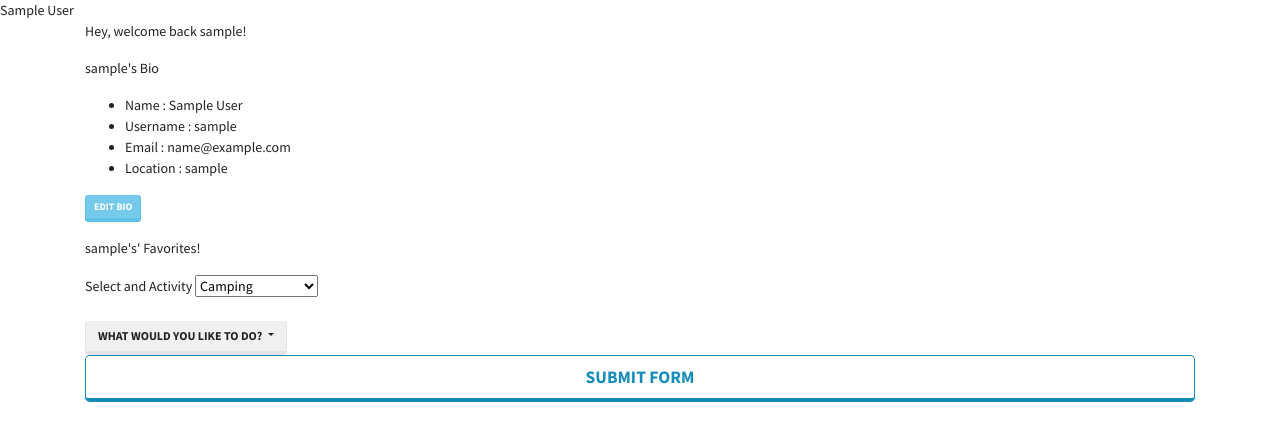
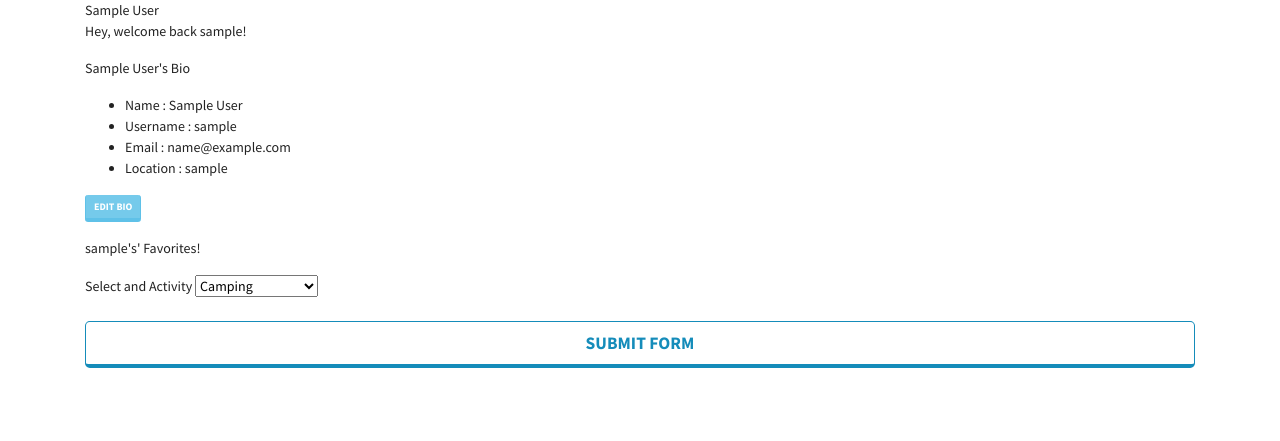
Before and after one commit to smackin/findyourfun, a Flask app: page /user/1 in a window 1280 px wide. Shown: the part 168-609 px from the top of the page. Run offline with Flask 2, Linux system fonts and the light colour scheme; the visitor is signed in with stand-in values (Sample User, id 1); data comes from the database, SQL or seed files in the repository; some libraries are stand-ins or nearby versions.

Commit message:
updated tempates for user and form submission for parks route + activity

```diff
--- a/app.py
+++ b/app.py
@@ -1,7 +1,7 @@
 from crypt import methods
 from flask import Flask, render_template, flash ,get_flashed_messages, redirect, session, g, request
 from flask_sqlalchemy import SQLAlchemy
-from models import db, connect_db, User
+from models import db, connect_db, User, apiKey
 from flask_debugtoolbar import DebugToolbarExtension
 from forms import UserForm, LogInForm, DropDownForm
 import requests as API_request
@@ -40,7 +40,7 @@ def login():
 
         if user:
             session['user_id'] = user.id #keep user logged in
-        return redirect('/<int:user_id>')
+        return redirect('/user/<int:uid>')
 
     else:
         form.username.errors = ["incorrect name/ password"]
@@ -100,12 +100,17 @@ def edit_user(uid):
         return redirect('/user')
     return render_template("edituser.html", form=form)
 
+@app.route('/activity', methods=['POST'])
+def activity():
+    result = request.form
+    print(result)
+    print('TEST')
 
 
 @app.route('/park', methods =['GET'])
 def display_parks():
     """display park data based on search term"""
-    url = "https://developer.nps.gov/api/v1/activities/parks?id=24380E3F-AD9D-4E38-BF13-C8EEB21893E7&api_key=b5SPZ9bRhqC2LZDBW0bvZjLlojSTZXCDSTctBS54"
+    url = f"https://developer.nps.gov/api/v1/activities/parks?id=24380E3F-AD9D-4E38-BF13-C8EEB21893E7&api_key={apiKey}"
 
     payload={}
     headers = {}
--- a/models.py
+++ b/models.py
@@ -7,6 +7,8 @@ from flask_bcrypt import Bcrypt
 db = SQLAlchemy()
 
 bcrypt = Bcrypt()
+
+apiKey = 'b5SPZ9bRhqC2LZDBW0bvZjLlojSTZXCDSTctBS54'
 
 class User(db.Model):
     """Site User"""
--- a/templates/base.html
+++ b/templates/base.html
@@ -4,7 +4,7 @@
   <meta charset="UTF-8">
   <meta name="viewport" content="width=device-width, initial-scale=1.0">
   <meta http-equiv="X-UA-Compatible" content="ie=edge">
-  <title>Find Your Fun</title>
+  <title>{% block title %} {%endblock%} </title>
   <link rel="stylesheet" href="https://stackpath.bootstrapcdn.com/bootswatch/4.1.3/lumen/bootstrap.css">
 </head>
 <body>
--- a/templates/login.html
+++ b/templates/login.html
@@ -20,7 +20,7 @@
 
     {% endfor %}
 
-    <button action="{{user_id}} type="submit">Submit</button>
+    <button action="/user/user_id" type="submit">Submit</button>
 </form>
 
 {% endblock %}
--- a/templates/userdetail.html
+++ b/templates/userdetail.html
@@ -1,16 +1,15 @@
 {% extends 'base.html'%}
 {% block content %}
-
-{% block title %}
-{{user.name}}
-{% endblock %}
+<div class="container">
+{% block title %}{{user.name}}{% endblock %}
+</div>
 <div class="container">
     <blockquote>
         {{user.greeting()}}
     </blockquote>
 </div>
     <div class="container">
-        <p>{{user.username}}'s Bio</p>
+        <p>{{user.name}}'s Bio</p>
     <ul>
         <li> Name : {{user.name}} </li>
         <!-- <li> ID : {{user.id}} </li> -->
@@ -26,7 +25,7 @@
         <!-- Create UL of all users favorites -->
     </div>
     <div class="container">
-    <form id="search_form" method="POST">
+    <form action="activity" id="search_form" method="POST">
         <!-- Display form with Field to search Term for Park API  -->
         {{ form.hidden_tag() }} <!--add type=hidden form fields -->
 
@@ -43,22 +42,9 @@
         </p>
         {% endfor %}
 
-        <div class="dropdown">
-            <button class="btn btn-secondary dropdown-toggle" type="button" id="dropdownMenu2" data-toggle="dropdown" aria-haspopup="true" aria-expanded="false">
-            What would you like to do?
-            </button>
-            <div class="dropdown-menu" aria-labelledby="dropdownMenu2">
-            <button class="dropdown-item" type="button">Camping</button>
-            <button class="dropdown-item" type="button">Fishing</button>
-            <button class="dropdown-item" type="button">Eat some Food</button>
-            <button class="dropdown-item" type="button">Find a Hike</button>
-            <button class="dropdown-item" type="button">Watch some Wildlife</button>
-            <button class="dropdown-item" type="button">Playgrounds</button>
-            <button class="dropdown-item" type="button">Shopping</button>
 
-            </div>
-        </div>
         <!-- add a button for this form submit -->
-        <a href="/park" class="btn btn-outline-primary btn-lg btn-block" >Submit Form</a>
-    </div>
+        <button type="submit" form="form1" class="btn btn-outline-primary btn-lg btn-block" value="Submit">Submit Form</button>
+    </form>
+</div>
 {% endblock %}
```
